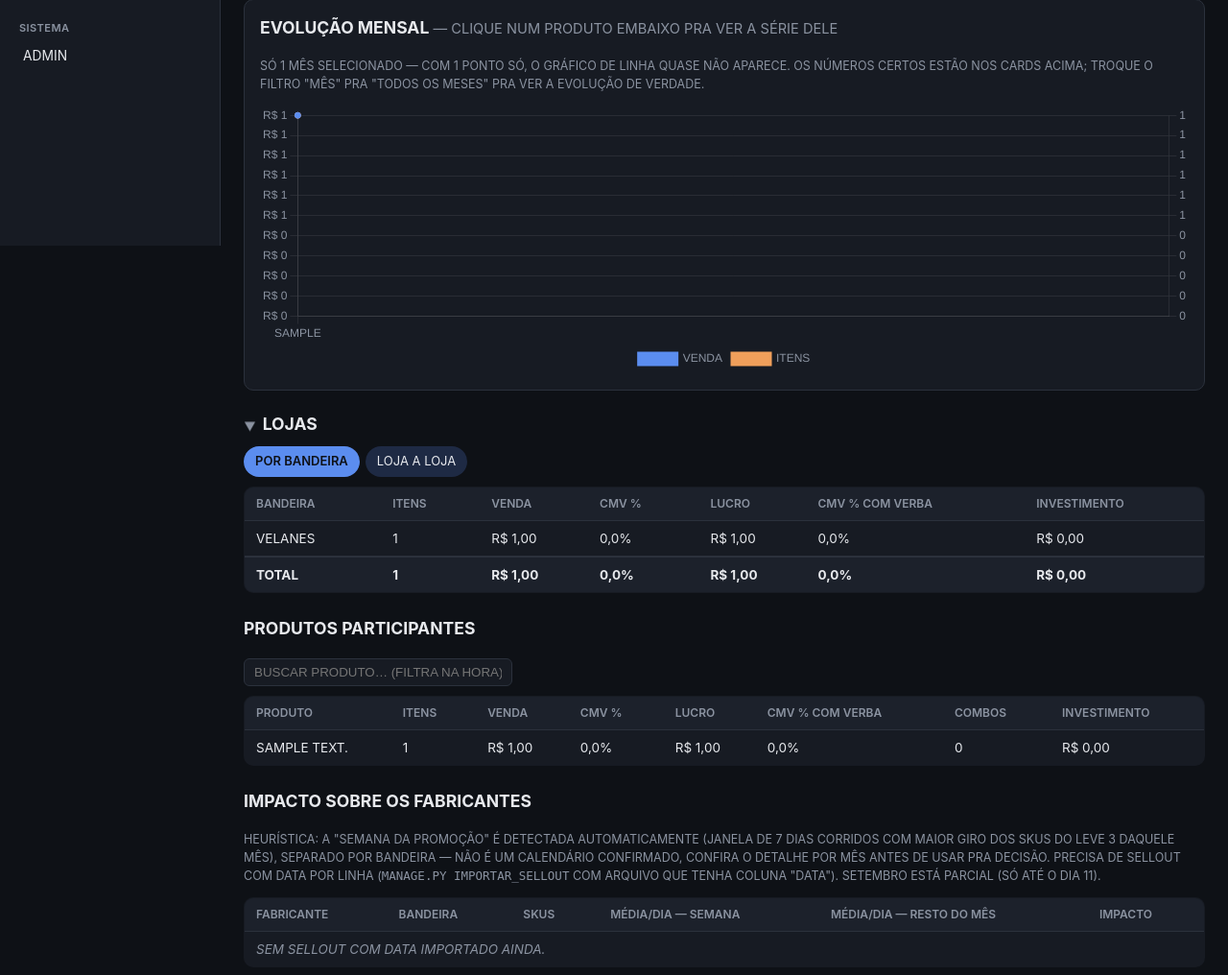
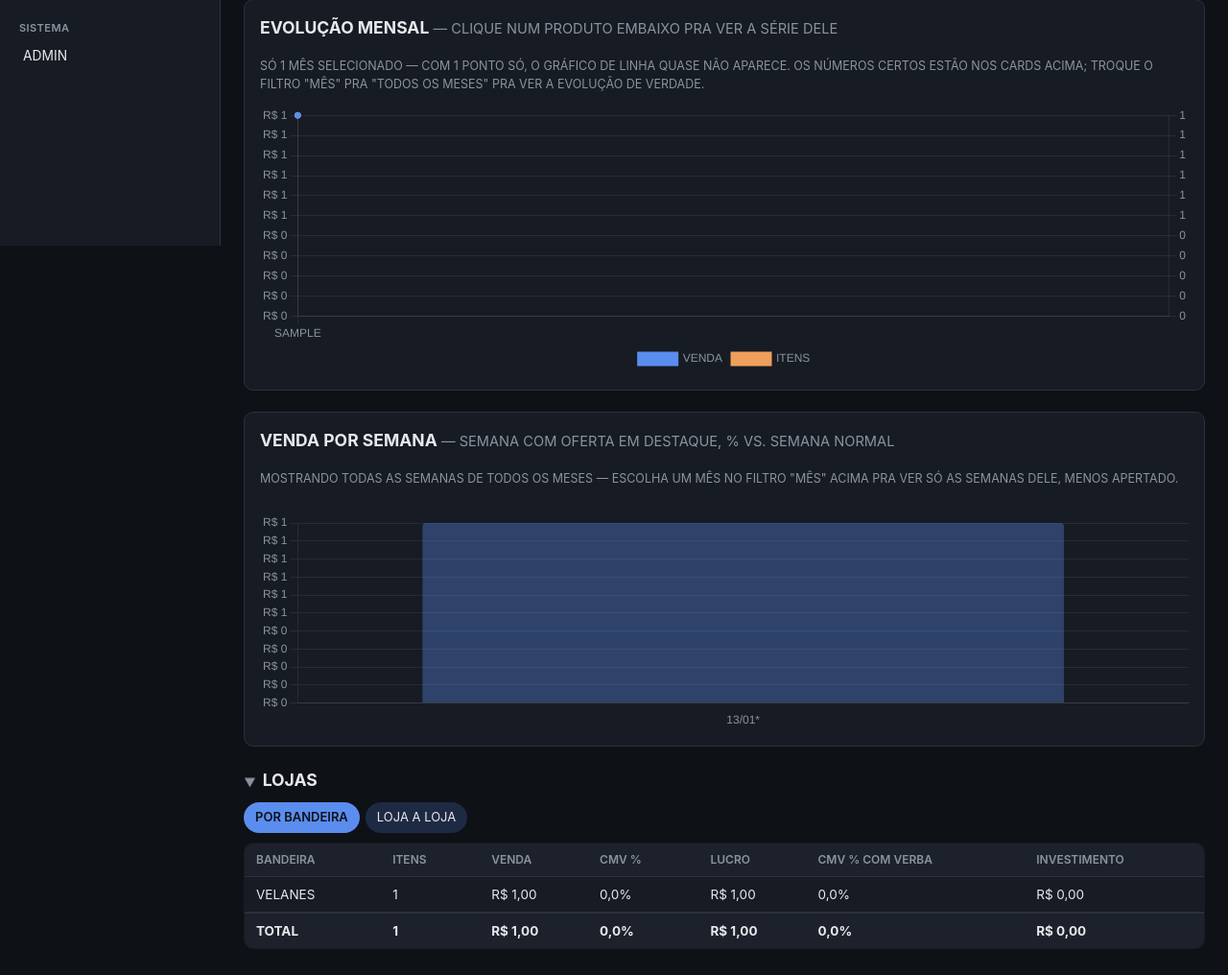
Before and after one commit to gabrielvelanes-coder/monitor-de-ofertas, a Django app: page /leve3/ in a window 1280 px wide. Shown: the part 544-1560 px from the top of the page at 96% size. Run offline with Django 5.2, Linux system fonts and the light colour scheme; tables that the repository leaves empty hold one stand-in row (values such as "Sample post").

Commit message:
Gráfico de barra semanal com destaque + % de crescimento
Implementa o que foi combinado com o Gabriel (22/09): "preciso VER no
gráfico o impacto, o realizado" -- preview aprovado antes (Kimberly,
semana da promoção destacada em rosa, % de crescimento escrito em cima
da barra). Ligado em Leve3, Kimberly, Deu a Louca/Ultra Queimão e nas
4 telas de fabricante (Kenvue/Principia/Botica/Procter, agora que
todas têm dado por dia importado) via template parcial reutilizável
(`_grafico_semanal.html`).

`serie_semanal` (services.py) nova: agrupa por semana (segunda a
domingo), marca quem teve `grupo=oferta`, calcula % vs. média das
semanas sem oferta. `graficoBarraSemanal` (graficos.js) desenha as
barras + um plugin customizado escrevendo "▲ +XX%" em cima da(s)
barra(s) destacada(s).

2 bugs reais achados testando com dado de verdade antes de liberar:
1. Última semana do período (ainda sem 7 dias completos) mostrava
   "-87%" numa semana que só tinha 1 dia de dado -- não é queda, é
   semana incompleta. Corrigido: marca `parcial` (fim > data mais
   recente disponível), fica de fora da média/comparação, sem número
   nenhum -- só a cor mais clara no gráfico.
2. Semana que cruza a virada do mês, com o queryset filtrado por
   `ano_mes`, aparecia cortada pela metade -- Kimberly mostrou -78%
   numa semana que só tinha 2 dos 7 dias contados (o resto caiu no mês
   anterior e ficou fora do filtro). Corrigido: `serie_semanal` recebe
   o queryset SEM filtro de mês (mesmo padrão do `queryset_baseline`
   já usado no crescimento dos KPIs) e só filtra QUAIS semanas
   aparecem no resultado; depois do fix, a mesma semana da Kimberly
   virou +47% (número real).

Também achado (não bug, cache do navegador): ao testar via automação,
`graficoBarraSemanal` dava "not defined" -- o arquivo servido estava
certo (confirmado via fetch direto), era só a aba de teste com
graficos.js em cache. Confirmado que funciona normal numa aba nova.

Co-Authored-By: Claude Sonnet 5 <noreply@anthropic.com>

```diff
--- a/apps/ofertas/services.py
+++ b/apps/ofertas/services.py
@@ -421,6 +421,78 @@ def _meses_antes(ano_mes: str, quantos: int) -> list[str]:
             a -= 1
         meses.append(f'{a:04d}-{m:02d}')
     return meses
+
+
+def serie_semanal(queryset, mes: str | None = None):
+    """Venda por semana (segunda a domingo), com as semanas que tiveram
+    alguma linha `grupo=oferta` marcadas como destaque + % de crescimento
+    vs. a média das semanas sem oferta (pedido 22/09/26 -- ver preview
+    aprovado: "quero VER no gráfico o impacto"). Reaproveitável por
+    qualquer mecânica que tenha `data` preenchida (fabricantes, Kimberly,
+    Leve3, Deu a Louca/Ultra Queimão) -- linha sem `data` (relatório
+    agregado por "Ano-mês") não entra, não dá pra saber a semana dela.
+
+    `queryset` deve vir SEM filtro de mês (achado real: filtrar por mês
+    antes de chamar aqui corta ao meio uma semana que cruza a virada do
+    mês -- Kimberly mostrou -78% numa semana que só tinha 2 dos 7 dias
+    contados, o resto tinha caído no mês anterior e ficou de fora). `mes`
+    (opcional, "AAAA-MM") só filtra quais semanas aparecem no RESULTADO —
+    a média/baseline usa todas as semanas disponíveis no queryset, não só
+    as do mês exibido (mais dado, comparação mais robusta, mesma lógica já
+    usada no "crescimento" dos KPIs com os 3 meses antes)."""
+    linhas = list(queryset.exclude(data=None).values('data', 'grupo', 'venda'))
+    if not linhas:
+        return {'semanas': []}
+
+    data_max = max(l['data'] for l in linhas)
+
+    por_semana = defaultdict(lambda: {'venda': ZERO, 'tem_oferta': False, 'inicio': None, 'fim': None})
+    for l in linhas:
+        data = l['data']
+        segunda = data - timedelta(days=data.weekday())
+        chave = segunda.isoformat()
+        s = por_semana[chave]
+        s['inicio'] = segunda
+        s['fim'] = segunda + timedelta(days=6)
+        s['venda'] += l['venda'] or ZERO
+        if l['grupo'] == Lancamento.GRUPO_OFERTA:
+            s['tem_oferta'] = True
+
+    semanas = [v for _, v in sorted(por_semana.items())]
+    # A última semana pode estar pela metade (dado só vai até `data_max`,
+    # não até domingo) -- contar ela como "semana normal" na média, ou
+    # dar % de crescimento nela, compararia 7 dias de verdade contra menos
+    # de 7 dias, dado errado disfarçado de real (achado ao testar: mostrou
+    # "-87%" numa semana que só tinha 1 dia de dado ainda, não é queda
+    # nenhuma). Fica marcada `parcial`, fora da média e sem % nenhum.
+    for s in semanas:
+        s['parcial'] = s['fim'] > data_max
+
+    vendas_baseline = [s['venda'] for s in semanas if not s['tem_oferta'] and not s['parcial']]
+    media_baseline = (sum(vendas_baseline, ZERO) / len(vendas_baseline)) if vendas_baseline else None
+
+    # `inicio`/`fim` viram string ISO e `venda`/`crescimento_pct` viram
+    # float aqui -- mesmo padrão do `grafico_mensal` (Decimal/date não
+    # passam direto pro `json_script` do template sem virar string).
+    semanas_json = []
+    for s in semanas:
+        crescimento_pct = (
+            float((s['venda'] / media_baseline - 1) * 100)
+            if s['tem_oferta'] and not s['parcial'] and media_baseline else None
+        )
+        semanas_json.append({
+            'inicio': s['inicio'].isoformat(),
+            'fim': s['fim'].isoformat(),
+            'venda': float(s['venda']),
+            'tem_oferta': s['tem_oferta'],
+            'parcial': s['parcial'],
+            'crescimento_pct': crescimento_pct,
+        })
+
+    if mes:
+        semanas_json = [s for s in semanas_json if s['inicio'][:7] == mes or s['fim'][:7] == mes]
+
+    return {'semanas': semanas_json}
 
 
 def calcular_impacto_fabricante(queryset, busca: str = '', queryset_baseline=None):
--- a/apps/ofertas/views.py
+++ b/apps/ofertas/views.py
@@ -15,7 +15,7 @@ from .services import (
     calcular_impacto_fabricante, calcular_impacto_leve3_fabricante,
     calcular_kimberly, calcular_leve3, calcular_marketing,
     calcular_supracorp, filtrar_por_bandeira, grafico_mensal,
-    mes_da_request, meses_disponiveis, querystring_extra,
+    mes_da_request, meses_disponiveis, querystring_extra, serie_semanal,
 )
 
 ZERO = Decimal('0')
@@ -152,6 +152,7 @@ def leve3(request):
     )
     if fabricante:
         queryset = queryset.filter(fabricante=fabricante)
+    queryset_sem_mes = queryset
     if mes:
         queryset = queryset.filter(ano_mes=mes)
 
@@ -159,6 +160,12 @@ def leve3(request):
     grafico = grafico_mensal(dados['por_mes'], [
         ('venda', 'Venda'), ('itens', 'Itens', 'unidades'),
     ])
+    # Leve3 não tem `grupo` preenchido (só importa a venda que já é a
+    # própria oferta, sem contraparte "base" pra comparar) -- as barras
+    # saem todas sem destaque/%, mas ainda mostram a venda por semana (útil
+    # pra ver em qual semana cada bandeira rodou o combo, já que Velanes e
+    # Ultra Popular giram em semanas diferentes).
+    semanas = serie_semanal(queryset_sem_mes, mes)['semanas']
     impacto_fabricantes = calcular_impacto_leve3_fabricante()
 
     # CMV com/sem verba usando o investimento já calculado pro recorte atual
@@ -182,6 +189,7 @@ def leve3(request):
         'meses_disponiveis': meses,
         'mes_atual': mes,
         'grafico': grafico,
+        'semanas': semanas,
         'impacto_fabricantes': impacto_fabricantes,
         **dados,
     }
@@ -289,6 +297,7 @@ def impacto_fabricante(request, fabricante):
         ('venda_base', 'Venda base'), ('venda_oferta', 'Venda oferta'),
         ('itens_base', 'Itens base', 'unidades'), ('itens_oferta', 'Itens oferta', 'unidades'),
     ])
+    semanas = serie_semanal(queryset_sem_mes, mes)['semanas']
 
     # CMV geral (base + oferta) com/sem verba — com_verba fica None pros 4
     # fabricantes hoje (sem fórmula de apuração ainda, ver PLANO_VERBA.md);
@@ -317,6 +326,7 @@ def impacto_fabricante(request, fabricante):
         'tem_multiplas_campanhas': tem_multiplas_campanhas,
         'campanhas_com_rebaixa': campanhas_com_rebaixa,
         'grafico': grafico,
+        'semanas': semanas,
         **dados,
     }
     return render(request, 'ofertas/impacto_fabricante.html', contexto)
@@ -335,7 +345,8 @@ def impacto_promocao(request, promocao):
     meses = meses_disponiveis(mecanica)
     mes = mes_da_request(request, mecanica)
 
-    queryset = Lancamento.objects.filter(mecanica=mecanica)
+    queryset_sem_mes = Lancamento.objects.filter(mecanica=mecanica)
+    queryset = queryset_sem_mes
     if mes:
         queryset = queryset.filter(ano_mes=mes)
     dados = calcular_impacto_fabricante(queryset, busca=busca)
@@ -343,6 +354,7 @@ def impacto_promocao(request, promocao):
         ('venda_base', 'Venda base'), ('venda_oferta', 'Venda oferta'),
         ('itens_base', 'Itens base', 'unidades'), ('itens_oferta', 'Itens oferta', 'unidades'),
     ])
+    semanas = serie_semanal(queryset_sem_mes, mes)['semanas']
 
     # Mesma decisão de CMV do impacto_fabricante: sem fórmula de verba
     # definida ainda pra estas 2 promoções, então com_verba fica None (o
@@ -366,6 +378,7 @@ def impacto_promocao(request, promocao):
         'meses_disponiveis': meses,
         'mes_atual': mes,
         'grafico': grafico,
+        'semanas': semanas,
         **dados,
     }
     return render(request, 'ofertas/impacto_promocao.html', contexto)
@@ -409,15 +422,17 @@ def kimberly(request):
     meses = meses_disponiveis(Lancamento.KIMBERLY)
     mes = mes_da_request(request, Lancamento.KIMBERLY)
 
-    queryset = filtrar_por_bandeira(
+    queryset_sem_mes = filtrar_por_bandeira(
         Lancamento.objects.filter(mecanica=Lancamento.KIMBERLY), bandeira
     )
+    queryset = queryset_sem_mes
     if mes:
         queryset = queryset.filter(ano_mes=mes)
     dados = calcular_kimberly(queryset, busca=busca)
     grafico = grafico_mensal(dados['por_mes'], [
         ('venda', 'Venda'), ('lucro', 'Lucro'), ('itens', 'Itens', 'unidades'),
     ])
+    semanas = serie_semanal(queryset_sem_mes, mes)['semanas']
     anexar_cmv(dados['ranking_bandeiras'], 'venda', 'lucro')
     anexar_cmv(dados['produtos'], 'venda', 'lucro')
 
@@ -429,6 +444,7 @@ def kimberly(request):
         'meses_disponiveis': meses,
         'mes_atual': mes,
         'grafico': grafico,
+        'semanas': semanas,
         **dados,
     }
     return render(request, 'ofertas/kimberly.html', contexto)
--- a/static/js/graficos.js
+++ b/static/js/graficos.js
@@ -246,4 +246,76 @@
     chart._seriesInfo = seriesInfo;
     return chart;
   };
+
+  // Venda por semana, semana(s) com oferta destacada + % de crescimento
+  // escrito em cima da barra (pedido 22/09/26 -- "preciso VER no gráfico
+  // o impacto, o realizado"; preview aprovado comparando com o gráfico de
+  // linha mensal de sempre). `semanas` = lista de {inicio, fim, venda,
+  // tem_oferta, crescimento_pct}, já vem pronta do back-end
+  // (`serie_semanal`, services.py) -- aqui só desenha.
+  var COR_NORMAL = '#5b8def', COR_DESTAQUE = '#e8628f';
+
+  function rotuloSemana(semana) {
+    var d = new Date(semana.inicio + 'T00:00:00');
+    return (d.getDate() < 10 ? '0' : '') + d.getDate() + '/' + (d.getMonth() < 9 ? '0' : '') + (d.getMonth() + 1);
+  }
+
+  window.graficoBarraSemanal = function (canvasId, semanas) {
+    var elemento = document.getElementById(canvasId);
+    if (!elemento || !semanas.length) return null;
+
+    var labels = semanas.map(function (s) { return rotuloSemana(s) + (s.parcial ? '*' : ''); });
+    var dados = semanas.map(function (s) { return s.venda; });
+    var cores = semanas.map(function (s) {
+      if (s.parcial) return 'rgba(91,141,239,.35)'; // semana incompleta, ainda sem 7 dias de dado
+      return s.tem_oferta ? COR_DESTAQUE : COR_NORMAL;
+    });
+
+    var rotuloImpacto = {
+      id: 'rotuloImpacto',
+      afterDatasetsDraw: function (chart) {
+        var ctx = chart.ctx;
+        var meta = chart.getDatasetMeta(0);
+        ctx.save();
+        ctx.font = '700 12px -apple-system, "Segoe UI", Roboto, sans-serif';
+        ctx.textAlign = 'center';
+        ctx.fillStyle = COR_DESTAQUE;
+        semanas.forEach(function (s, i) {
+          if (s.crescimento_pct === null || s.crescimento_pct === undefined) return;
+          var seta = s.crescimento_pct >= 0 ? '▲ +' : '▼ ';
+          var texto = seta + Math.abs(s.crescimento_pct).toFixed(0) + '%';
+          var elem = meta.data[i];
+          ctx.fillText(texto, elem.x, elem.y - 10);
+        });
+        ctx.restore();
+      },
+    };
+
+    return new Chart(elemento, {
+      type: 'bar',
+      data: { labels: labels, datasets: [{ label: 'Venda', data: dados, backgroundColor: cores, borderRadius: 4 }] },
+      options: {
+        responsive: true,
+        maintainAspectRatio: false,
+        layout: { padding: { top: 24 } },
+        plugins: {
+          legend: { display: false },
+          tooltip: {
+            callbacks: {
+              title: function (itens) {
+                var s = semanas[itens[0].dataIndex];
+                return s.inicio.split('-').reverse().join('/') + ' a ' + s.fim.split('-').reverse().join('/');
+              },
+              label: function (ctx) { return 'Venda: ' + formatarNumeroBR(ctx.parsed.y, 2).replace(/^/, 'R$ '); },
+            },
+          },
+        },
+        scales: {
+          x: { grid: { display: false } },
+          y: { beginAtZero: true, ticks: { callback: function (v) { return 'R$ ' + formatarNumeroBR(v, 0); } } },
+        },
+      },
+      plugins: [rotuloImpacto],
+    });
+  };
 })();
--- /dev/null
+++ b/templates/ofertas/_grafico_semanal.html
@@ -0,0 +1,13 @@
+{% if semanas %}
+<div class="grafico-card">
+  <h3 style="margin-top:0;">Venda por semana <small style="color:var(--muted); font-weight:400;">— semana com oferta em destaque, % vs. semana normal</small></h3>
+  {% if not mes_atual %}
+    <p style="color:var(--muted); font-size:12.5px;">
+      Mostrando todas as semanas de todos os meses — escolha um mês no filtro "Mês" acima pra ver
+      só as semanas dele, menos apertado.
+    </p>
+  {% endif %}
+  <div style="height:240px;"><canvas id="grafico-semanal-{{ id_semanal }}"></canvas></div>
+</div>
+{{ semanas|json_script:id_dados_semanal }}
+{% endif %}
--- a/templates/ofertas/leve3.html
+++ b/templates/ofertas/leve3.html
@@ -64,6 +64,8 @@
 </div>
 {{ grafico|json_script:"dados-grafico-leve3" }}
 {{ series_produtos|json_script:"dados-series-produtos-leve3" }}
+
+{% include "ofertas/_grafico_semanal.html" with id_semanal="leve3" id_dados_semanal="dados-semanas-leve3" %}
 
 <details class="secao" open>
   <summary>Lojas</summary>
@@ -233,5 +235,10 @@
       tr.classList.toggle('selecionada', destacarProduto(tr.dataset.produto));
     });
   });
+
+  var dadosSemanas = document.getElementById('dados-semanas-leve3');
+  if (dadosSemanas) {
+    graficoBarraSemanal('grafico-semanal-leve3', JSON.parse(dadosSemanas.textContent));
+  }
 </script>
 {% endblock %}
```
Also changed, not shown: templates/ofertas/impacto_fabricante.html (+7 -0 lines), templates/ofertas/impacto_promocao.html (+7 -0 lines), templates/ofertas/kimberly.html (+7 -0 lines).
